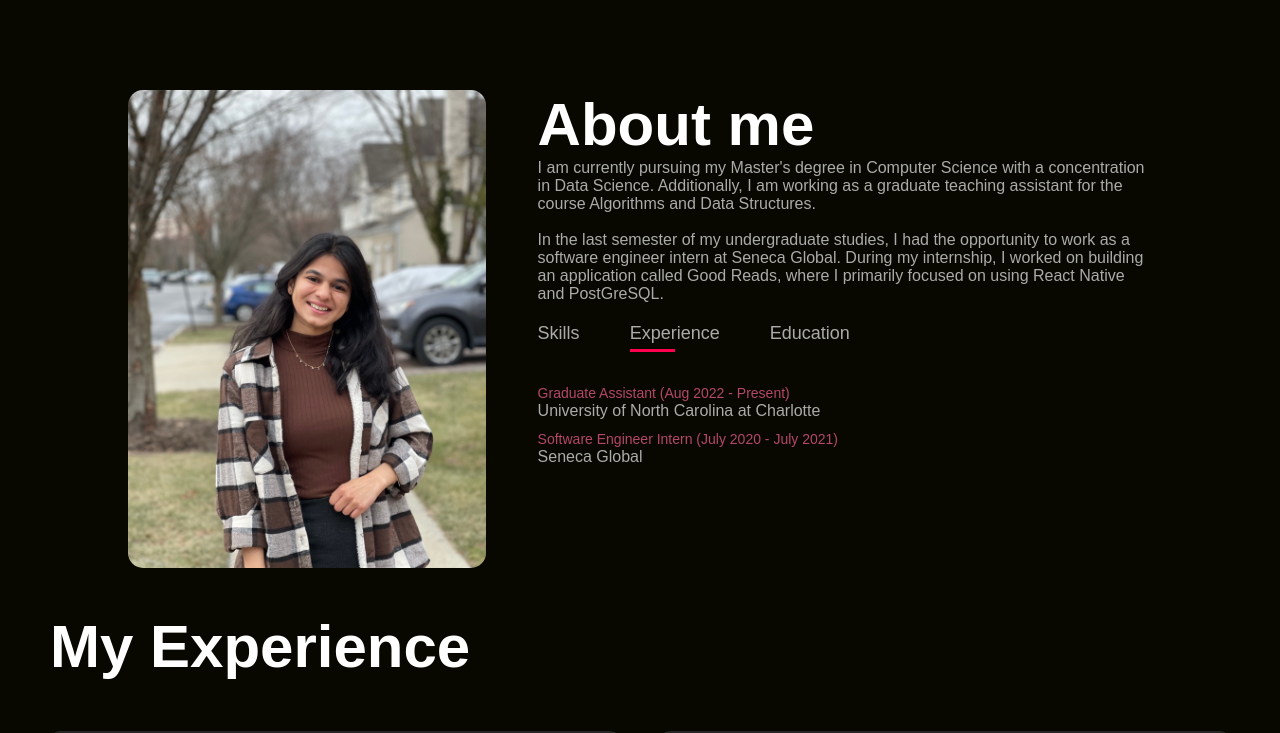
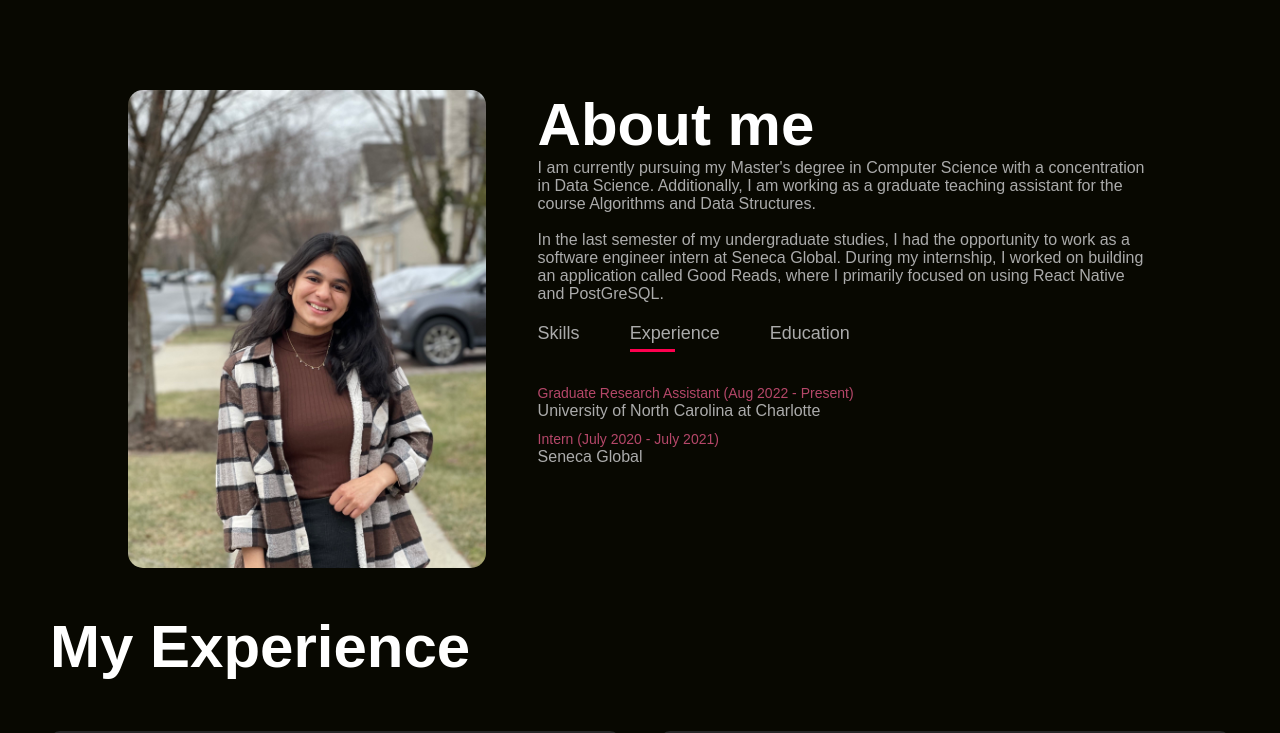
Before and after one commit to medhagitay/portfolio, a plain HTML site: page index.html in a window 1280 px wide. Both pictures are taken after a click on the element "Experience". Shown: the part 800-1533 px from the top of the page. Drawn offline with Linux system fonts and the light colour scheme.

Commit message:
final changes

```diff
--- a/index.html
+++ b/index.html
@@ -59,8 +59,8 @@
                         </div>
                         <div class="tab-contents" id="experience">
                             <ul>
-                                <li> <span> Graduate Assistant (Aug 2022 - Present)</span><br>University of North Carolina at Charlotte</li>
-                                <li> <span> Software Engineer Intern    (July 2020 - July 2021)</span><br>Seneca Global<br></li>
+                                <li> <span> Graduate Research Assistant (Aug 2022 - Present)</span><br>University of North Carolina at Charlotte</li>
+                                <li> <span> Intern    (July 2020 - July 2021)</span><br>Seneca Global<br></li>
                             </ul>
                         </div>
                         <div class="tab-contents" id="educations" >
```
